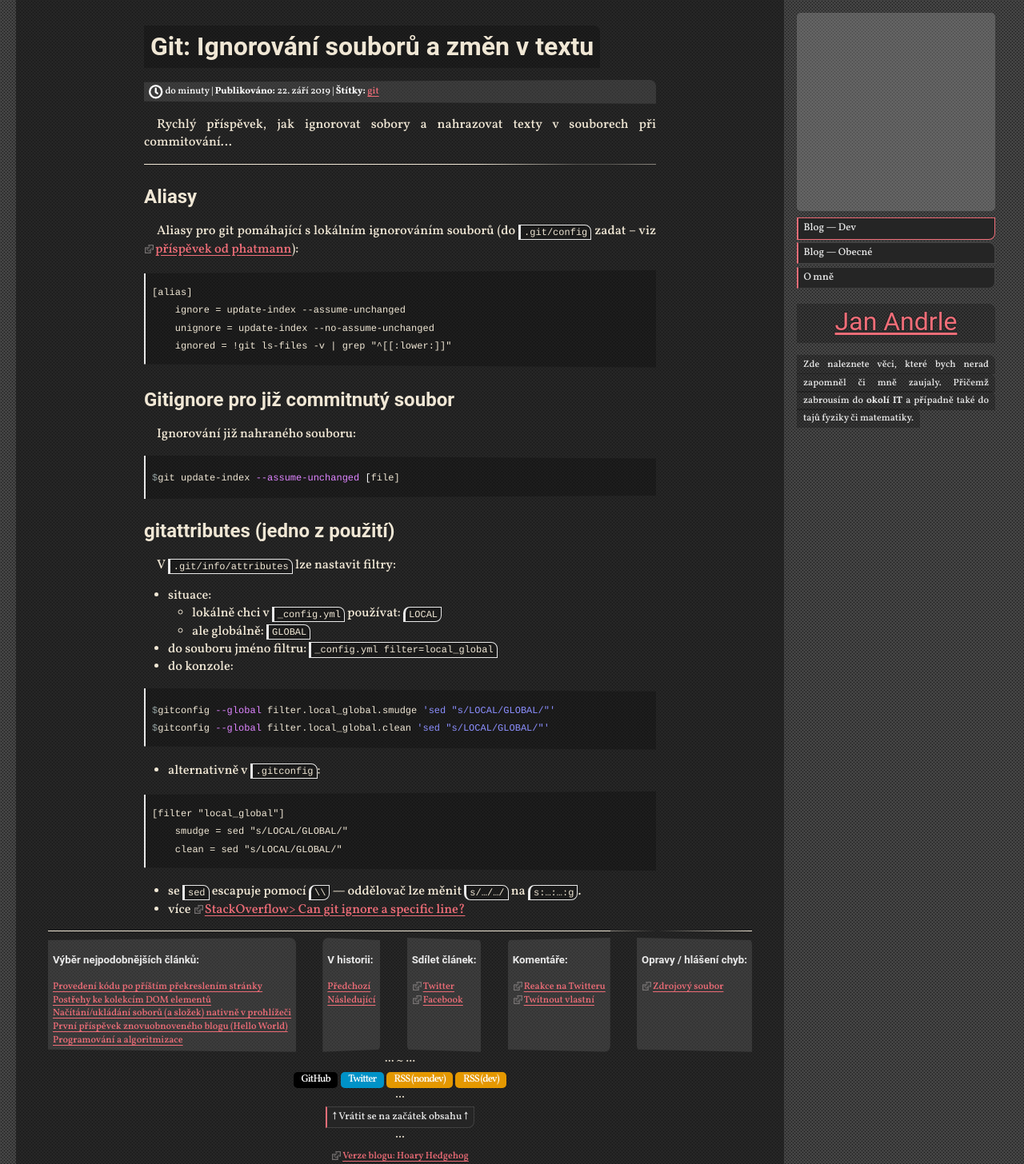
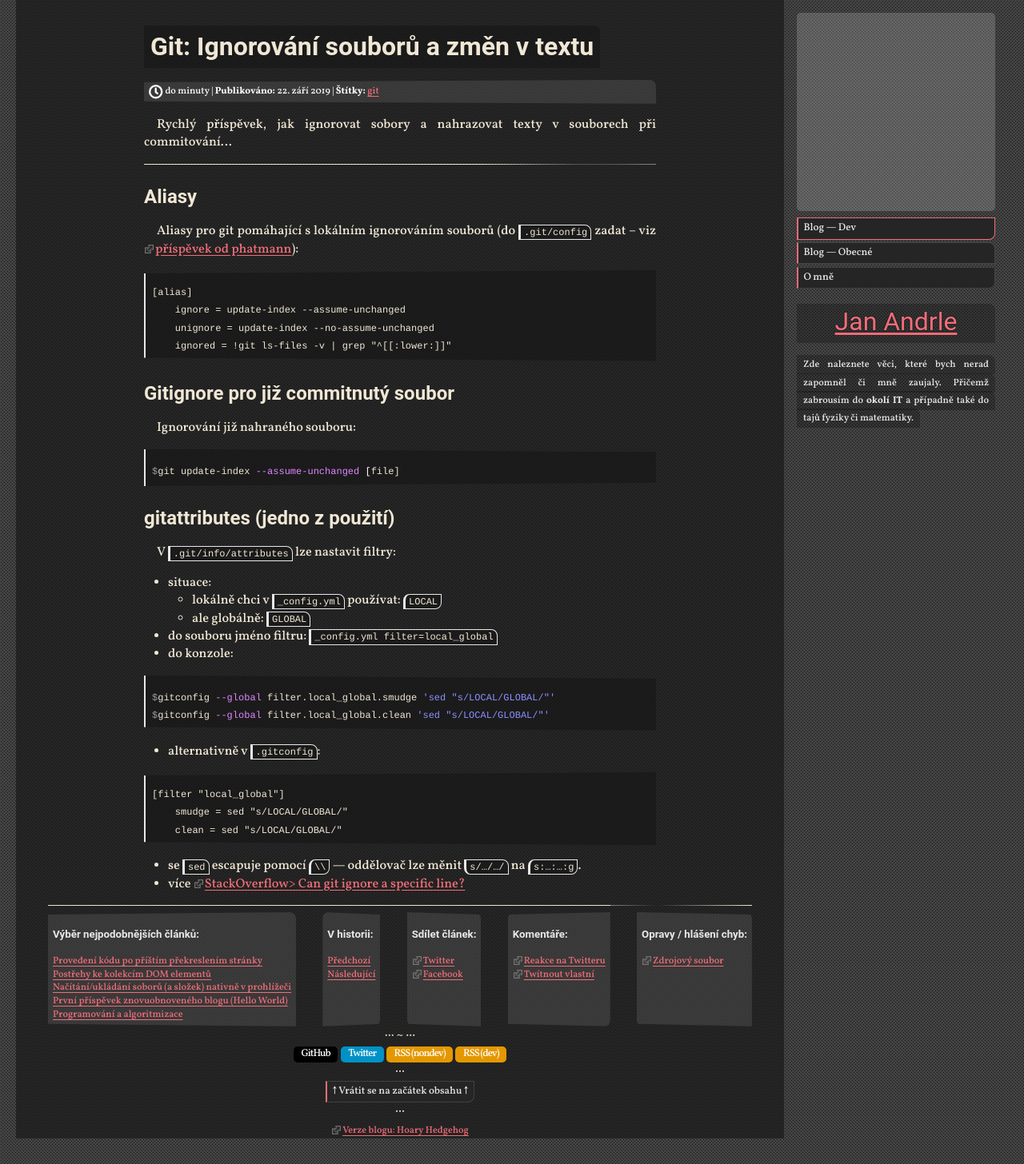
Before and after one commit to jaandrle/jaandrle.github.io, a Jekyll site: the page built from _posts/2019/2019-09-22-git-tipy-ignorovani.md, in a window 1280 px wide. Shown: the whole page at 80% size. Built offline with Jekyll 4.4.1, drawn with Linux system fonts in a browser that asks for light colours; after the commit the page ends 1424 px from its top, so only the background shows below that; grey boxes are pictures that could not be loaded.

Commit message:
Update _highlights.scss

```diff
--- a/_sass/_highlights.scss
+++ b/_sass/_highlights.scss
@@ -11,7 +11,8 @@
     white-space: pre;
   }
   >pre {
-    padding: 1rem 1rem 1rem .5rem;
+    padding: 1rem 1rem .5rem .5rem;
+    margin-bottom: .5rem;
     max-height:15em;
     overflow:auto;
     code {
```
